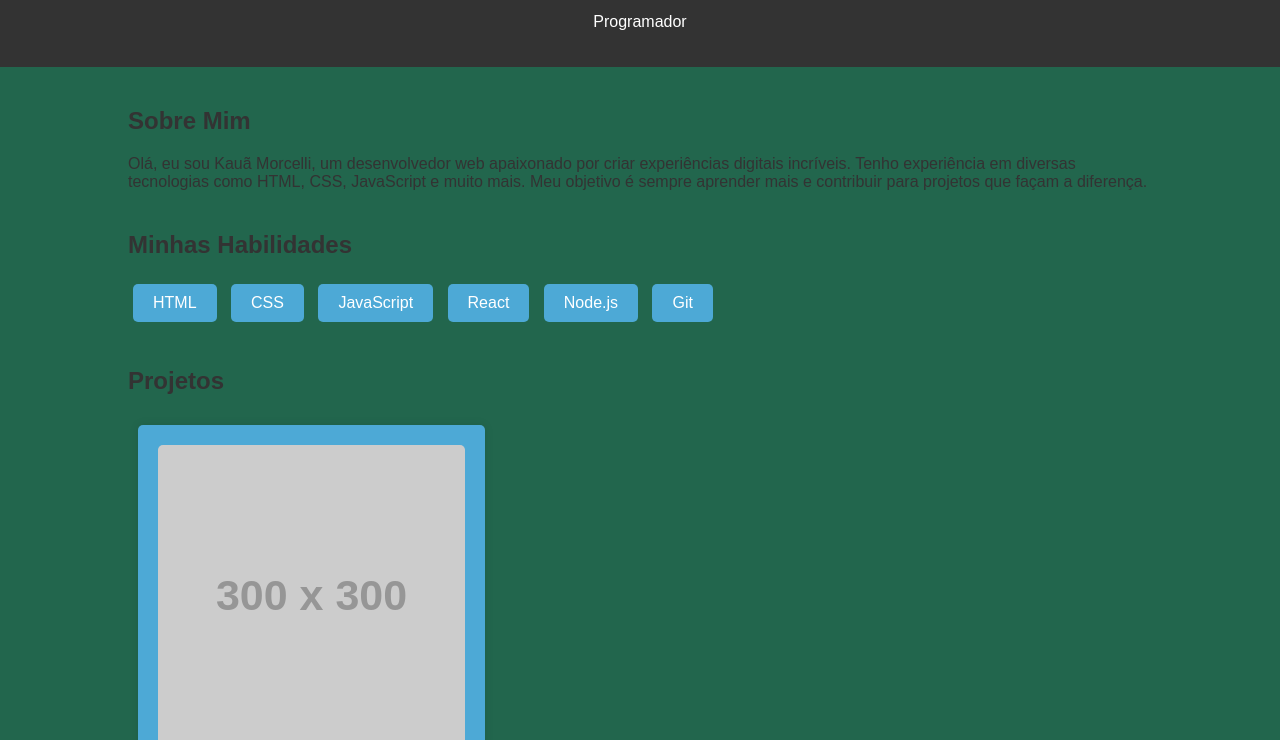
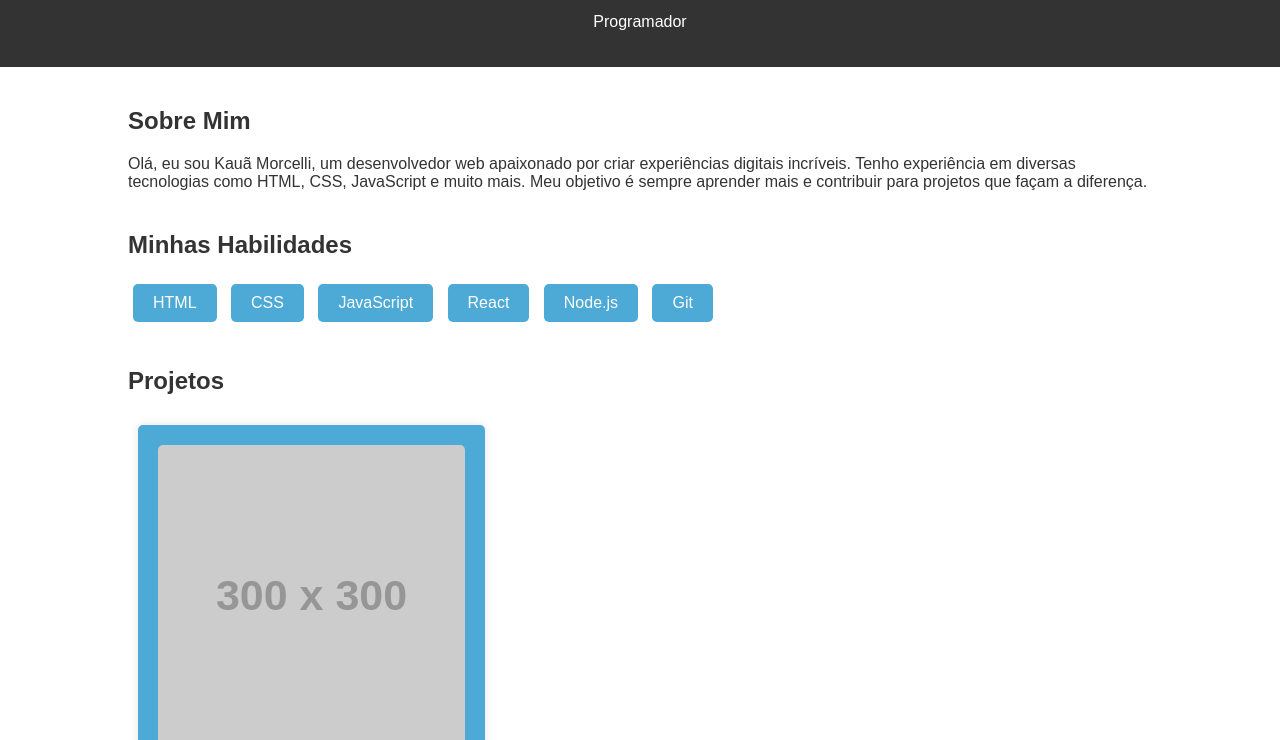
Before and after one commit to Morcelis/Portf-lio, a plain HTML site: page index.html in a window 1280 px wide. Shown: the part 60-800 px from the top of the page. Drawn offline with Linux system fonts and the light colour scheme; placeholder pictures from the web are drawn by us.

Commit message:
Update index.html

```diff
--- a/index.html
+++ b/index.html
@@ -8,7 +8,7 @@
     <style>
         body {
             font-family: Arial, sans-serif;
-            background-color: #22664d;
+            background-color: #fff;
             margin: 0;
             padding: 0;
             color: #333;
```
